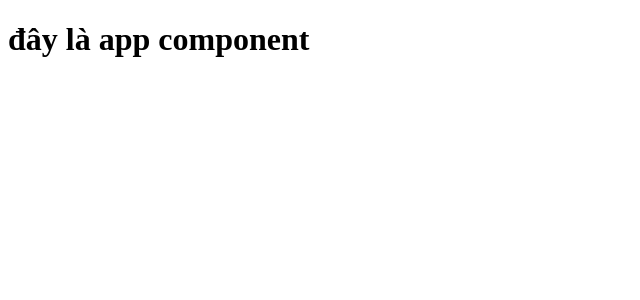
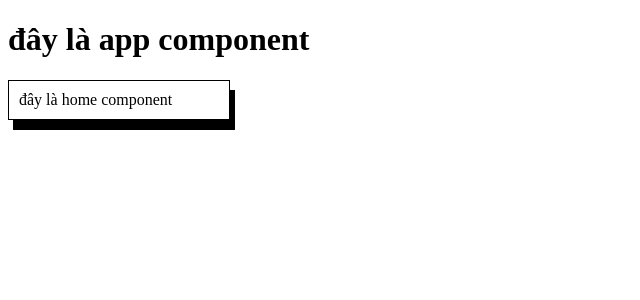
Before and after one commit to quannche150295/Angular15, an Angular app: page / in a window 1280 px wide. Shown: the top 300 px of the page, without its empty margins (0-640 px from the left). Built offline with nearby package versions, Linux system fonts and the light colour scheme.

Commit message:
commit lên component

```diff
--- a/src/app/app.component.html
+++ b/src/app/app.component.html
@@ -1 +1,2 @@
 <h1>đây là app component</h1>
+<app-home></app-home>
--- a/src/app/app.module.ts
+++ b/src/app/app.module.ts
@@ -3,10 +3,12 @@ import { BrowserModule } from '@angular/platform-browser';
 
 import { AppRoutingModule } from './app-routing.module';
 import { AppComponent } from './app.component';
+import { HomeComponent } from './home/home.component';
 
 @NgModule({
   declarations: [
-    AppComponent
+    AppComponent,
+    HomeComponent
   ],
   imports: [
     BrowserModule,
--- /dev/null
+++ b/src/app/home/home.component.html
@@ -0,0 +1 @@
+<p class="box">đây là home component</p>
--- /dev/null
+++ b/src/app/home/home.component.scss
@@ -0,0 +1,6 @@
+.box{
+    border: 1px solid;
+    padding: 10px;
+    box-shadow: 5px 10px black;
+    width: 200px;
+}
```
Also changed, not shown: src/app/home/home.component.ts (added, +10 -0 lines), 1 other file (tests, documents, lock files or other folders).
